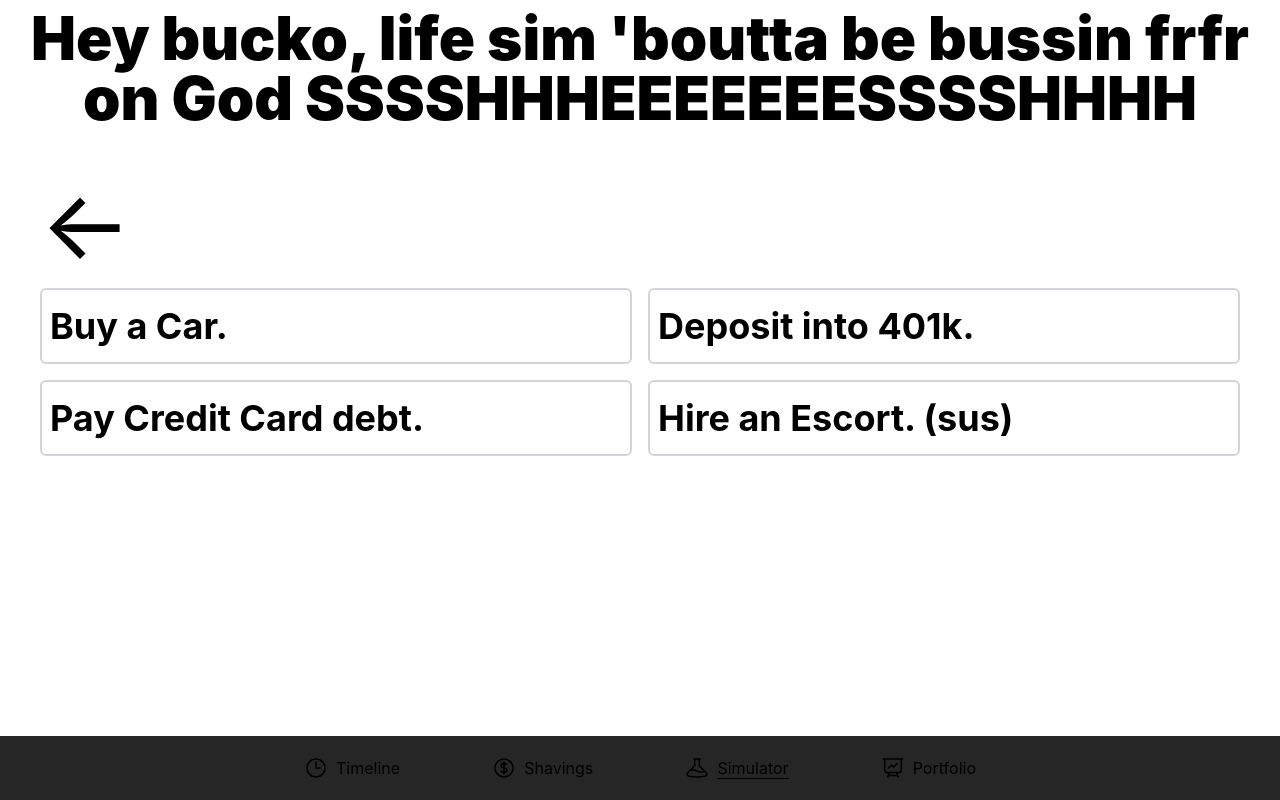
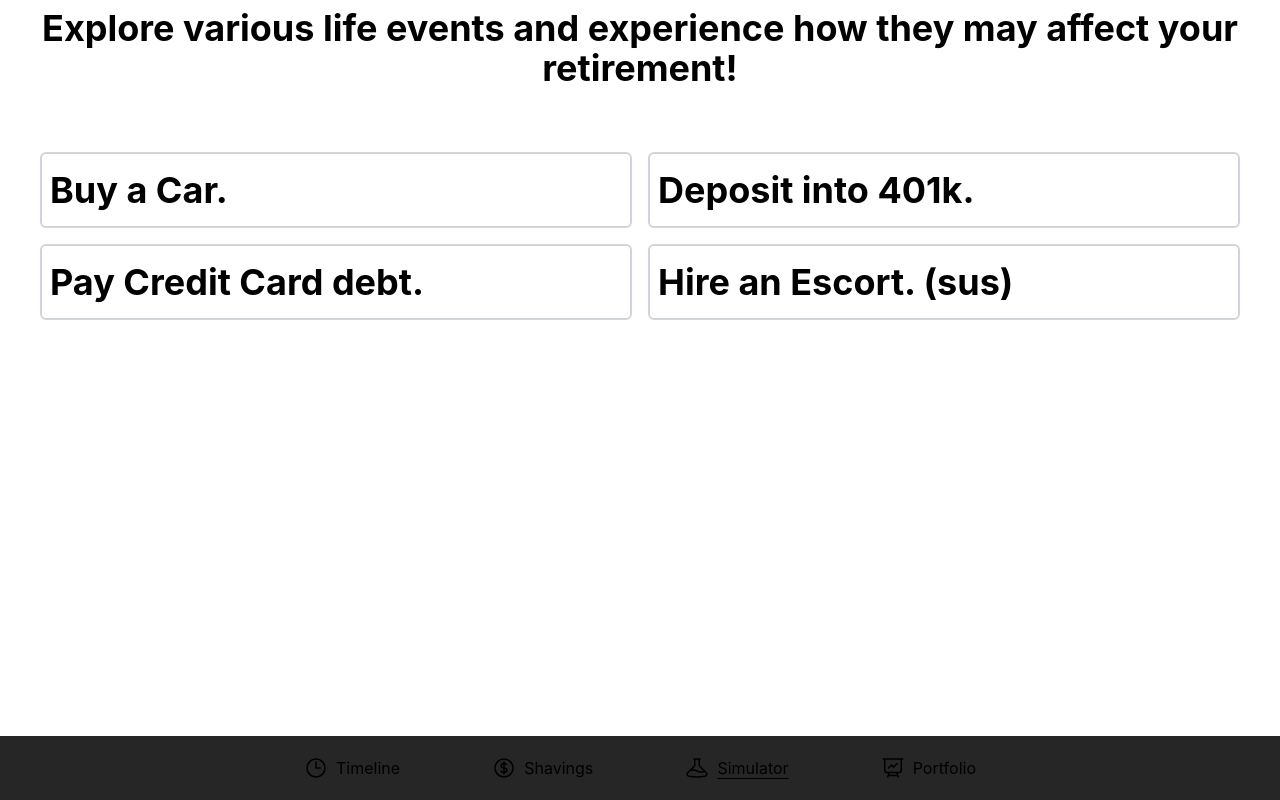
Before and after one commit to jacksonwelsh/hackdfw22, a Next.js app: page /simulator in a window 1280 px wide. Built offline with nearby package versions, Linux system fonts and the light colour scheme.

Commit message:
Resolved merge conflict changes.

```diff
--- a/pages/simulator.tsx
+++ b/pages/simulator.tsx
@@ -6,16 +6,10 @@ const Simulator: NextPage = () => {
   return (
     <main className="flex-col">
       <div className="text-center pb-10">
-        <h1>
-          Hey bucko, life sim 'boutta be bussin frfr on God
-          SSSSHHHEEEEEEESSSSHHHH
-        </h1>
+        <h2>
+          Explore various life events and experience how they may affect your retirement!
+        </h2>
       </div>
-      <Link href={"/"}>
-        <a className="pl-10 text-8xl" href="/">
-          &larr;
-        </a>
-      </Link>
       <div className="grid grid-cols-2 gap-4 my-4 px-10">
         <Card>
           <h2>Buy a Car.</h2>
```
